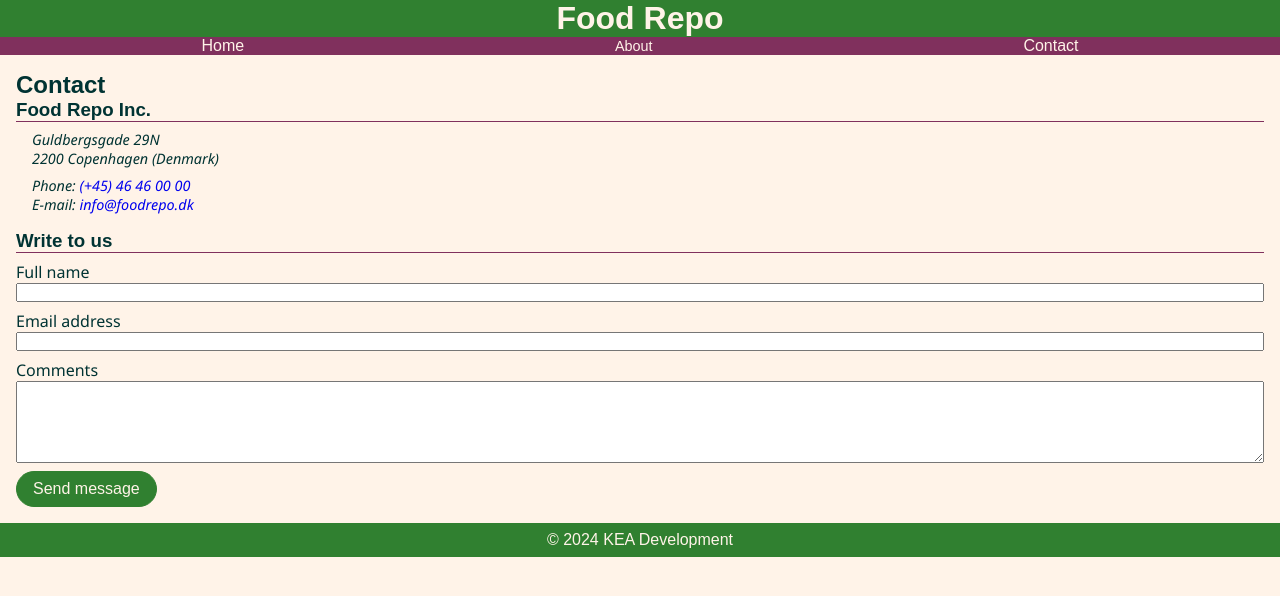
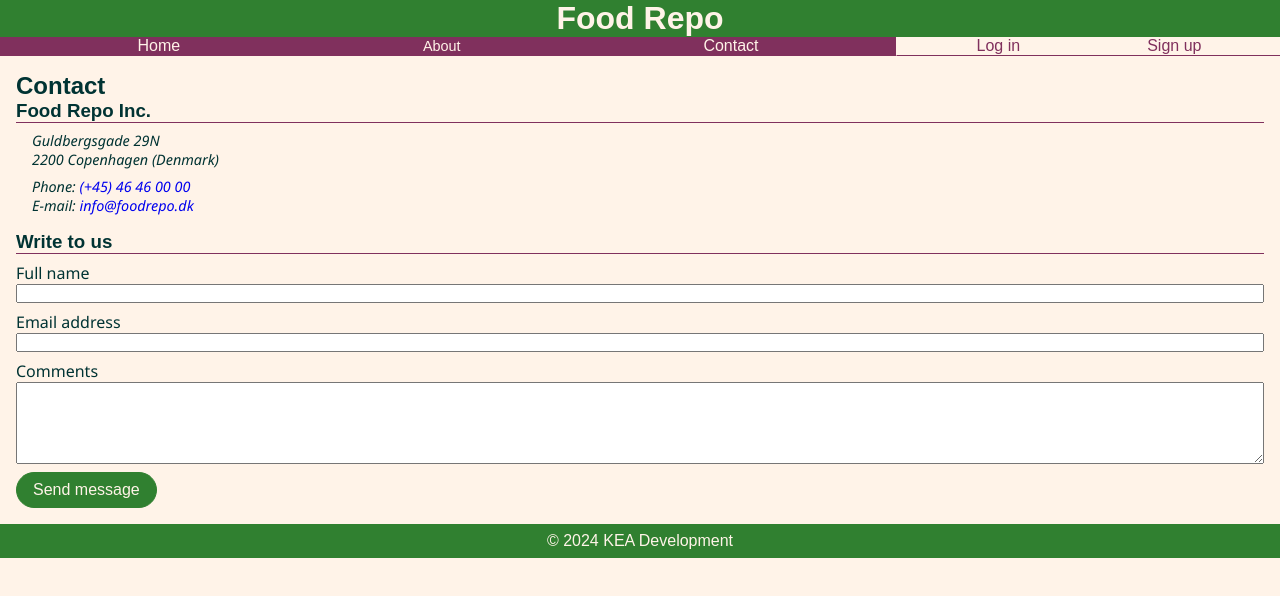
Before and after one commit to arturomorarioja/web_e24_ux_food_repo_finished, a plain HTML site: page contact.htm in a window 1280 px wide. Drawn offline with Linux system fonts and the light colour scheme; a web font is replaced by a local one.

Commit message:
Utility menu added

```diff
--- a/contact.htm
+++ b/contact.htm
@@ -20,6 +20,7 @@
             </svg>
         </label>
         <input type="checkbox" id="chkHamburgerMenu" hidden>
+        <div id="nav">
             <nav>
                 <ul>
                     <li><a href="index.html">Home</a></li>
@@ -27,6 +28,13 @@
                     <li><a href="contact.htm">Contact</a></li>
                 </ul>
             </nav>
+            <nav id="utility">
+                <ul>
+                    <li><a href="login.htm">Log in</a></li>
+                    <li><a href="signup.htm">Sign up</a></li>
+                </ul>
+            </nav>
+        </div>
     </header>
     <main>
         <section id="contact">
--- a/css/styles.css
+++ b/css/styles.css
@@ -24,7 +24,7 @@ body {
         grid-template-columns: 1fr auto;
         grid-template-rows: repeat(2, auto);
         padding: 0;
-        input#chkHamburgerMenu:not(:checked)+nav {
+        input#chkHamburgerMenu:not(:checked)+#nav {
             display: none;
         }
         label[for="chkHamburgerMenu"] {
@@ -32,10 +32,12 @@ body {
             background-color: var(--colourBgTertiary);
         }
     }
+    #nav {
+        grid-column: 1 / 3;
+    }
     nav {
         padding: 0;
         background-color: var(--colourBgTertiary);
-        grid-column: 1 / 3;
         ul {
             display: flex;
             flex-flow: column nowrap;
@@ -59,13 +61,33 @@ body {
                 }
             }
         }
+        &#utility {
+            a {
+                color: var(--colourBgTertiary);
+            }
+            background-color: var(--colourBgMain);
+            border-bottom: thin solid var(--colourBgTertiary);
+        }
     }
     @media (min-width: 480px) {
         label[for="chkHamburgerMenu"] {
             display: none;
         }
-        header > input#chkHamburgerMenu:not(:checked)+nav {
+        header > input#chkHamburgerMenu:not(:checked)+#nav {
             display: block;
+        }
+        #nav {
+            display: inline-flex !important;
+            flex-flow: row nowrap;
+            justify-content: space-between;
+            > nav {
+                flex: 1 0 70%;
+                &#utility {
+                    flex: 1 0 30%;
+                    border-top: none;
+                    border-left: thin solid var(--colourBgMain);
+                }
+            }
         }
         nav > ul {
             flex-flow: row nowrap;
```
Also changed, not shown: index.html (+8 -0 lines), recipe.htm (+8 -0 lines). Lines whose indentation alone changed are shown as unchanged.
